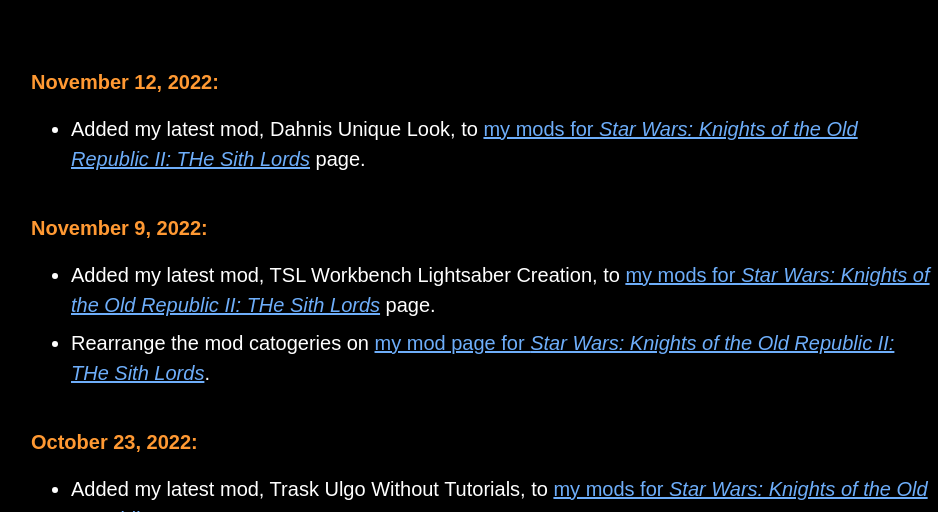
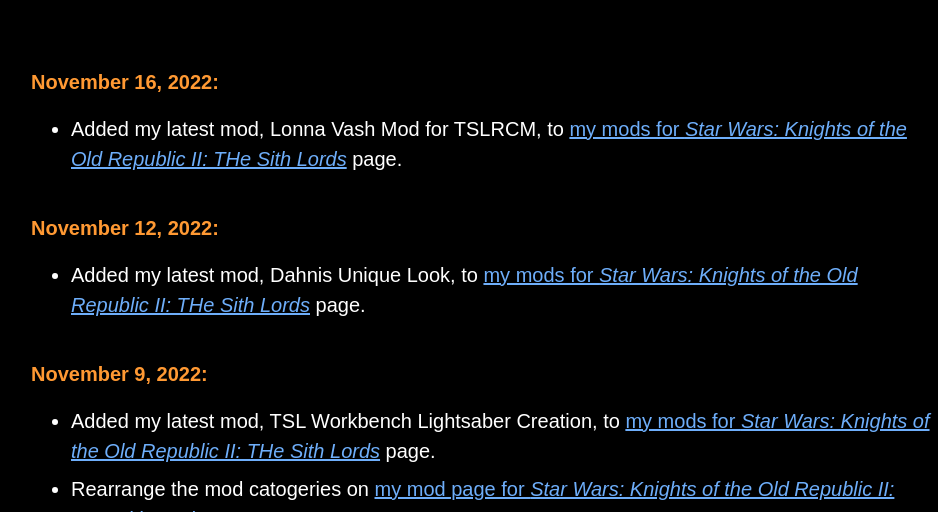
Before and after one commit to Leilukin/Leilukins-Hub, a plain HTML site: page changelog/index.html in a window 1280 px wide. Shown: the part 588-1100 px from the top of the page, without its empty margins (159-1097 px from the left). Drawn offline with Linux system fonts and the light colour scheme.

Commit message:
Update index.html

```diff
--- a/changelog/index.html
+++ b/changelog/index.html
@@ -36,6 +36,12 @@
 </nav>
 
 <h1><p style="text-transform:uppercase;letter-spacing:5px">Website Changelog</p></h1>
+
+<strong>November 16, 2022:</strong>
+  <ul>
+    <li>Added my latest mod, Lonna Vash Mod for TSLRCM, to <a href="/mymods/kotor2mods">my mods for <em>Star Wars: Knights of the Old Republic II: THe Sith Lords</em></a> page.</li>
+  </ul>
+<br>
 
 <strong>November 12, 2022:</strong>
   <ul>
```
